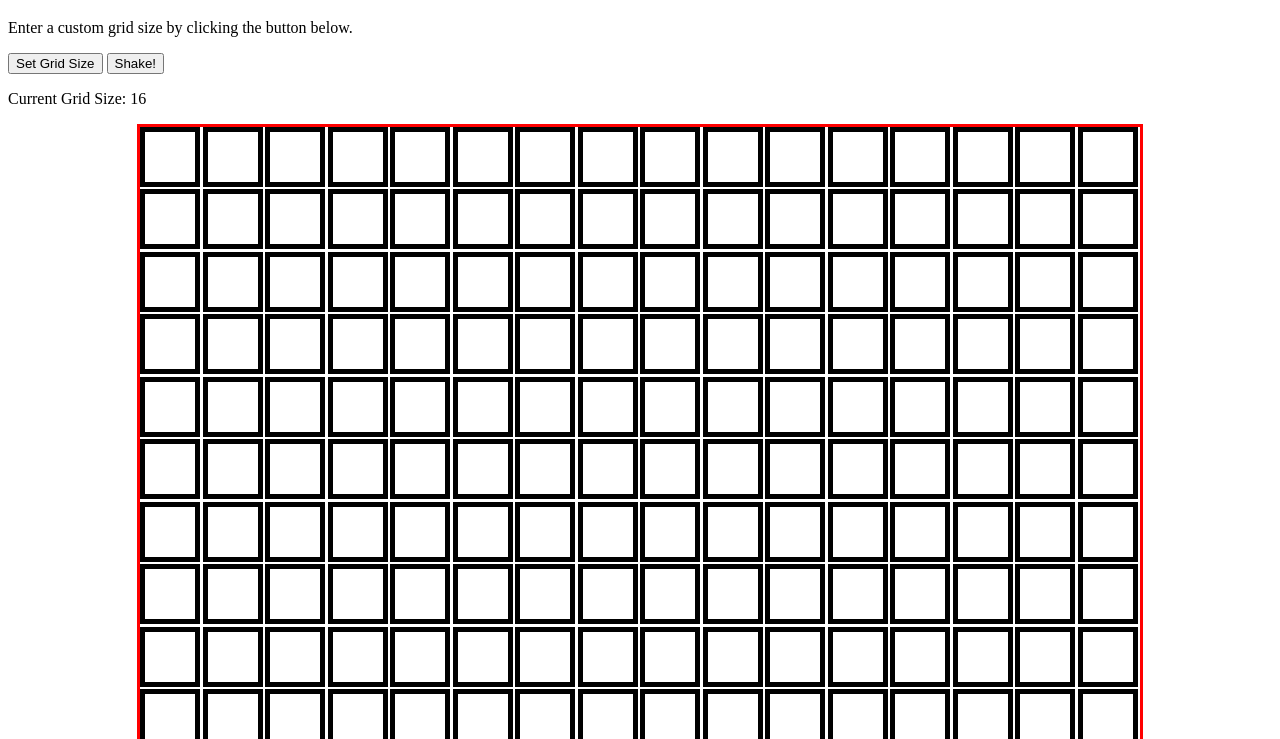
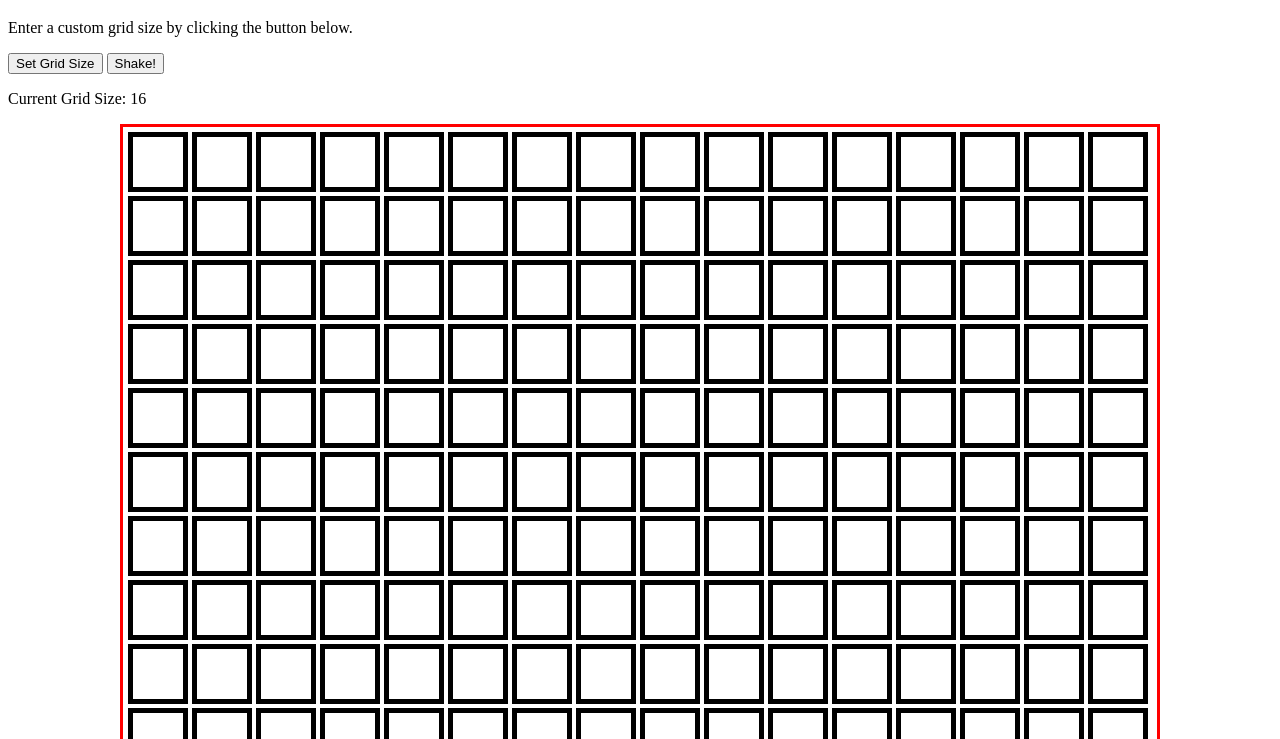
Before and after one commit to GimboidGit/Odin-EtchASketch, a plain HTML site: page index.html in a window 1280 px wide. Shown: the part 61-800 px from the top of the page. Drawn offline with Linux system fonts and the light colour scheme.

Commit message:
Update style.css
Tweaked the size and padding of the grid container.

```diff
--- a/styles/style.css
+++ b/styles/style.css
@@ -5,8 +5,10 @@
     /* Centre the canvas */
     margin: auto;
 
-    width: 1000px;
-    height: 1000px;
+    width: 1024px;
+    height: 1024px;
+
+    padding: 5px 5px;
 }
 
 .box {
```
